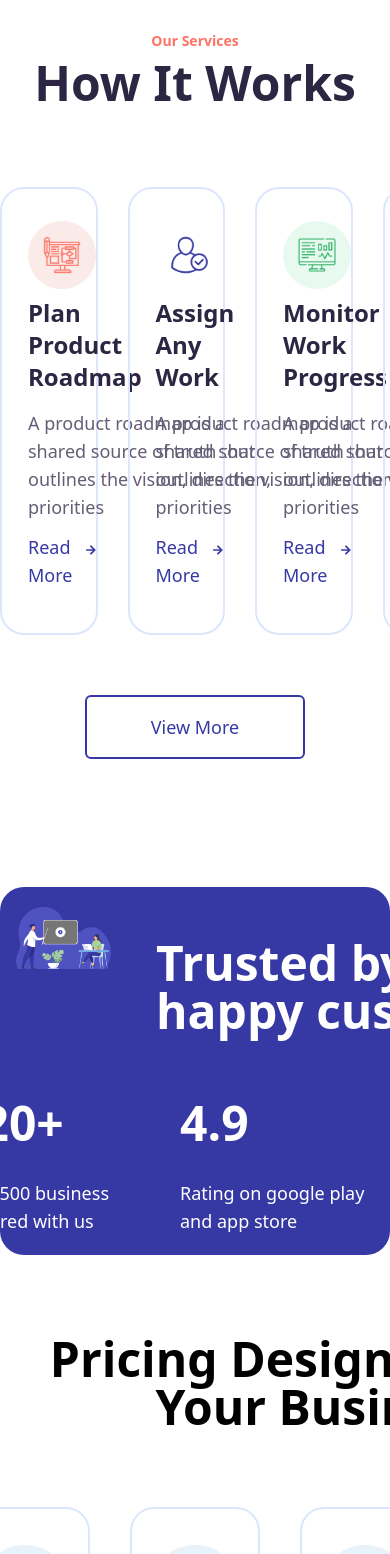
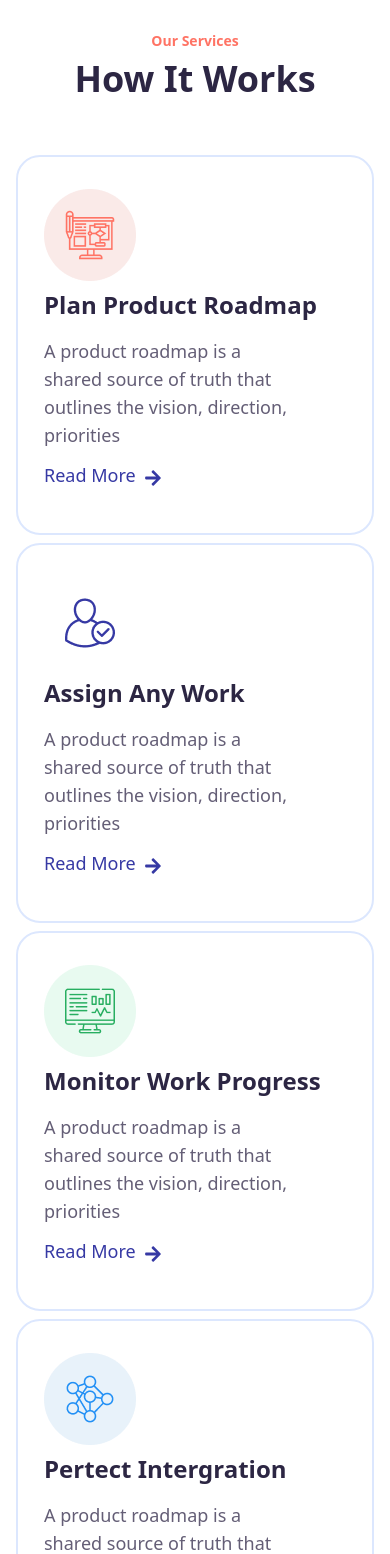
Before and after one commit to RezaualHossenSunny/innovateReact, a React (Vite) app: page / in a window 390 px wide. Shown: the part 4320-5874 px from the top of the page. Built offline with nearby package versions, Linux system fonts and the light colour scheme; a web font is replaced by a local one.

Commit message:
works done

```diff
--- a/src/Component/Works.jsx
+++ b/src/Component/Works.jsx
@@ -12,12 +12,18 @@ const Works = () => {
           Our Services
         </p>
 
-        <h2 className="font-chirvo text-second font-bold text-center mx-auto text-5xl mt-2">
+        <h2 className="font-chirvo text-second font-bold text-center mx-auto text-4xl md:text-5xl mt-2">
           How It Works
         </h2>
 
-        <div className="mt-[80px] flex justify-between gap-[30px]">
-          <div className="w-1/4  border-2 border-[#DCE7FE]  rounded-3xl">
+       {/* content  */}
+
+
+        <div className=" mt-[40px] md:mt-[80px]  md:flex justify-between gap-[30px] p-4 md:p-0">
+
+           {/* 1st content */}
+
+          <div className="  w-full  md:w-1/4  border-2 border-[#DCE7FE]  rounded-3xl">
             <div className="py-8 ml-[26px]">
               <img src={group1} />
               <p className="mt-2 font-bold text-second  text-2xl font-chirvo">
@@ -35,8 +41,10 @@ const Works = () => {
               </div>
             </div>
           </div>
+{/*
+          2nd content */}
 
-          <div className="w-1/4  border-2 border-[#DCE7FE]  rounded-3xl">
+          <div className=" mt-2 md:mt-0  w-full md:w-1/4  border-2 border-[#DCE7FE]  rounded-3xl">
             <div className="py-8 ml-[26px]">
               <img src={group2} />
               <p className="mt-2 font-bold text-second  text-2xl font-chirvo">
@@ -55,7 +63,9 @@ const Works = () => {
             </div>
           </div>
 
-          <div className="w-1/4  border-2 border-[#DCE7FE]  rounded-3xl">
+          {/* 3rd content    */}
+
+          <div className=" w-full md:w-1/4 mt-2 md:mt-0  border-2 border-[#DCE7FE]  rounded-3xl">
             <div className="py-8 ml-[26px]">
               <img src={group3} />
               <p className="mt-2 font-bold text-second  text-2xl font-chirvo">
@@ -74,7 +84,9 @@ const Works = () => {
             </div>
           </div>
 
-          <div className="w-1/4  border-2 border-[#DCE7FE]  rounded-3xl">
+           {/* 4th content */}
+
+          <div className=" mt-2 md:mt-0  w-full md:w-1/4  border-2 border-[#DCE7FE]  rounded-3xl">
             <div className="py-8 ml-[26px]">
               <img src={group4} />
               <p className="mt-2 font-bold text-second  text-2xl font-chirvo">
@@ -94,7 +106,9 @@ const Works = () => {
           </div>
         </div>
 
-        <div className='py-4 px-10  border-2 bg-white border-blue rounded-md w-[220px]  mt-[60px] mx-auto '>
+        {/* button */}
+
+        <div className=' py-3 md:py-4 px-10  border-2 bg-white border-blue rounded-md w-[220px]   mt-[20px] md:mt-[60px] mx-auto '>
     <p className='text-blue text-lg font-medium text-center'>View More</p>
 </div>
       </div>
```
